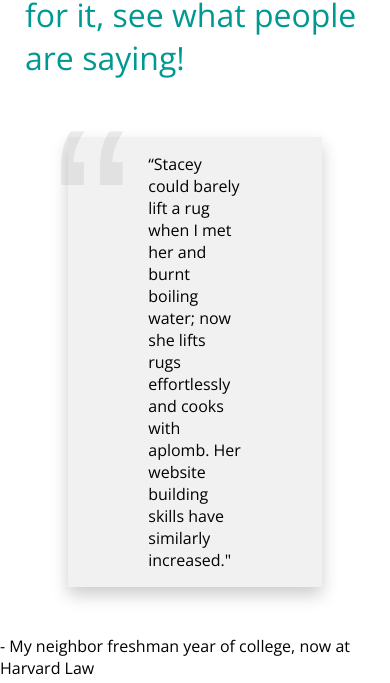
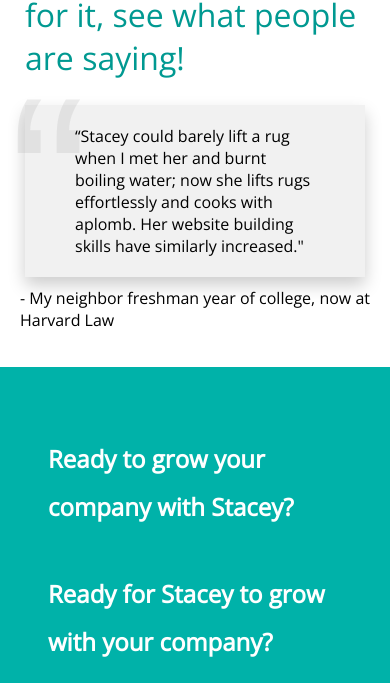
Before and after one commit to smarks8/blueabode, a website: page index.html in a window 390 px wide. Shown: the part 2383-3066 px from the top of the page. Drawn offline with nearby package versions, Linux system fonts and the light colour scheme; files that its build step writes are made by us from their sources.

Commit message:
Refactor reference blurb for responsive design

```diff
--- a/main.scss
+++ b/main.scss
@@ -280,10 +280,10 @@ main {
 
     p{
       background-color: $gray-light;
-      margin: 2rem 0 3rem 0;
       box-shadow: 0px 8px 16px 0px rgba(0,0,0,0.2);
-      padding: 1rem 5rem;
-      width: 65%;
+      padding: 20px 50px;
+      margin: 0 25px;
+      max-width: 700px;
       position: relative;
       z-index: 5;
 
@@ -298,6 +298,11 @@ main {
         font-family: sans-serif;
         z-index: -1;
       }
+    }
+
+    span {
+      margin-top: 10px;
+      padding: 0 20px;
     }
   }
 
```
